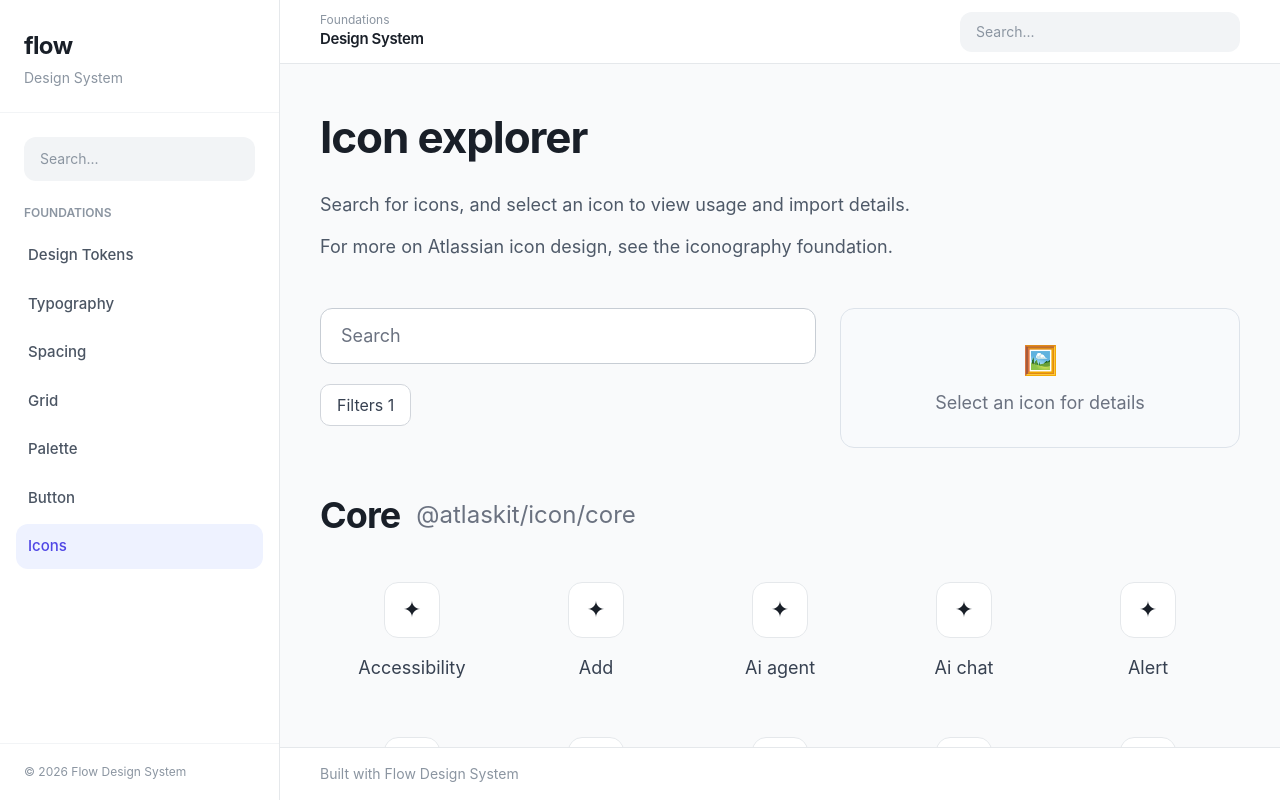
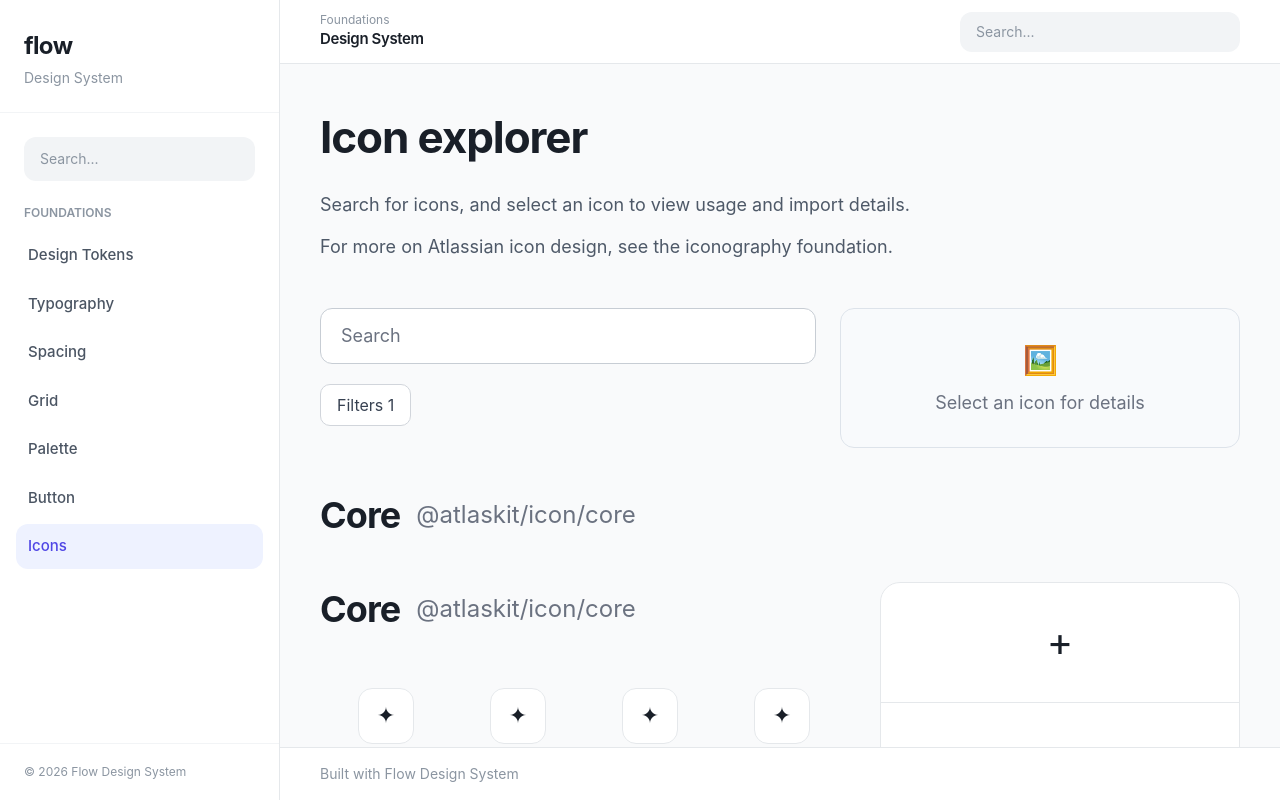
Before and after one commit to seo-er/design-system, a React (Vite) app: page / in a window 1280 px wide. Both pictures are taken after a click on the button "Icons". Built offline with nearby package versions, Linux system fonts and the light colour scheme.

Commit message:
Add files via upload

```diff
--- a/src/App.jsx
+++ b/src/App.jsx
@@ -1238,6 +1238,9 @@ export default LinkButtonDefaultExample;`}
 }
 
 function IconPage() {
+
+  const [selectedIcon, setSelectedIcon] = useState(null);
+
   return (
     <div>
 
@@ -1291,13 +1294,40 @@ function IconPage() {
         </span>
       </div>
 
+      <div className="grid grid-cols-[1fr_360px] gap-8 items-start">
+
+{/* LEFT */}
+<div>
+
+  {/* section title */}
+  <div className="flex items-center gap-4 mb-10">
+    <h2 className="text-[36px] font-bold tracking-tight">
+      Core
+    </h2>
+
+    <span className="text-[24px] text-[#6B7280]">
+      @atlaskit/icon/core
+    </span>
+  </div>
+
   {/* icon grid */}
-      <div className="grid grid-cols-5 gap-y-14">
+  <div className="grid grid-cols-4 gap-y-14">
 
     {iconItems.map((item) => (
-          <div
+      <button
         key={item}
-            className="flex flex-col items-center text-center cursor-pointer hover:opacity-70 transition"
+        onClick={() => setSelectedIcon(item)}
+        className={`
+          flex flex-col items-center text-center transition
+          hover:opacity-70
+          rounded-[18px]
+          p-3
+          ${
+            selectedIcon === item
+              ? "bg-[#EDEFF2]"
+              : ""
+          }
+        `}
       >
 
         {/* icon */}
@@ -1309,8 +1339,135 @@ function IconPage() {
         <div className="text-[18px] text-[#374151] leading-[1.5]">
           {item}
         </div>
+
+      </button>
+    ))}
+
   </div>
+</div>
+
+{/* RIGHT PANEL */}
+<div className="sticky top-8">
+
+  <div className="bg-white border border-[#E5E8EB] rounded-[20px] overflow-hidden">
+
+    {/* top preview */}
+    <div className="h-[120px] border-b border-[#E5E8EB] flex items-center justify-center text-[40px]">
+      {selectedIcon ? "✦" : "+"}
+    </div>
+
+    {selectedIcon ? (
+      <>
+
+        {/* content */}
+        <div className="p-8">
+
+          <div className="flex items-center gap-3 mb-5">
+            <h3 className="text-[28px] font-bold">
+              {selectedIcon}
+            </h3>
+
+            <span className="px-3 py-1 rounded-full border border-[#C084FC] text-[#6B21A8] text-[14px]">
+              Single purpose
+            </span>
+          </div>
+
+          <p className="text-[18px] leading-[1.7] text-[#4E5968] mb-8">
+            Reserved for creating and adding an object.
+          </p>
+
+          {/* tags */}
+          <div className="flex flex-wrap gap-2 mb-10">
+            {["add", "plus", "create", "icon"].map((tag) => (
+              <span
+                key={tag}
+                className="px-3 py-1 rounded-lg border border-[#D1D5DB] text-[14px] text-[#4B5563]"
+              >
+                {tag}
+              </span>
             ))}
+          </div>
+
+          {/* maintained */}
+          <div className="mb-10">
+            <div className="text-[15px] font-semibold mb-2">
+              Maintained by
+            </div>
+
+            <div className="text-[18px] text-[#4E5968]">
+              Design System Team
+            </div>
+          </div>
+
+        </div>
+
+        {/* react */}
+        <div className="border-t border-[#E5E8EB] p-8">
+
+          <div className="text-[15px] font-semibold mb-4">
+            React
+          </div>
+
+          <div className="bg-[#F4F5F7] rounded-[12px] p-5 text-[15px] leading-[1.7] text-[#4B5563] overflow-auto">
+{`import ${selectedIcon.replace(/\s/g, "")}Icon from
+'@atlaskit/icon/core/${selectedIcon.toLowerCase().replace(/\s/g, "-")}';`}
+          </div>
+
+        </div>
+
+        {/* sizes */}
+        <div className="border-t border-[#E5E8EB] p-8">
+
+          <div className="text-[15px] font-semibold mb-5">
+            Sizes
+          </div>
+
+          <div className="space-y-4">
+
+            <div className="flex items-center justify-between">
+              <div className="flex items-center gap-4">
+                <span className="text-[22px]">+</span>
+
+                <span className="px-2 py-1 rounded bg-[#F3F4F6] text-[14px]">
+                  Small
+                </span>
+              </div>
+
+              <span>⧉</span>
+            </div>
+
+            <div className="flex items-center justify-between">
+              <div className="flex items-center gap-4">
+                <span className="text-[22px]">+</span>
+
+                <span className="px-2 py-1 rounded bg-[#F3F4F6] text-[14px]">
+                  Medium
+                </span>
+
+                <span className="px-2 py-1 rounded border border-[#9CA3AF] text-[12px]">
+                  RECOMMENDED
+                </span>
+              </div>
+
+              <span>⧉</span>
+            </div>
+
+          </div>
+
+        </div>
+
+      </>
+    ) : (
+
+      <div className="h-[240px] flex items-center justify-center text-[#6B7280] text-[18px]">
+        Select an icon for details
+      </div>
+
+    )}
+
+  </div>
+
+</div>
 
 </div>
 
```
Lines whose indentation alone changed are shown as unchanged.
